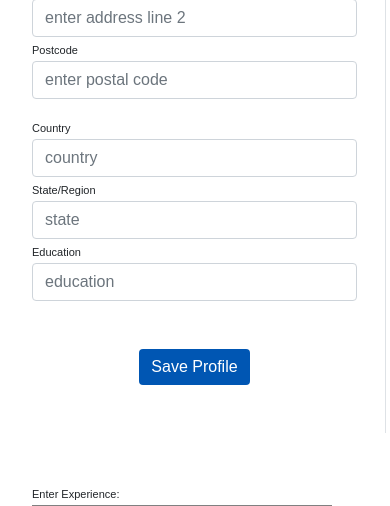
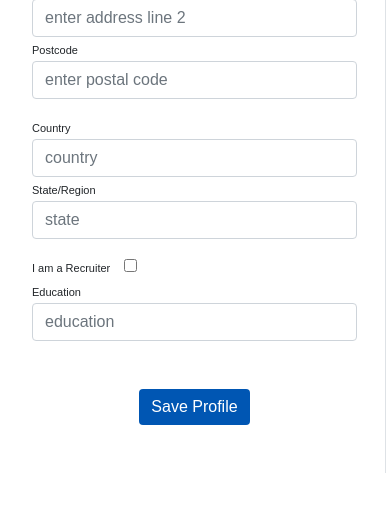
Before and after one commit to chinhegde/Cloud-native-Microservices-for-Job-Portal, a Flask app: template templates/user-registration.html in a window 390 px wide. Shown: the part 815-1321 px from the top of the page. Run offline with Flask 3, Linux system fonts and the light colour scheme; the template is opened without the code that fills it, so the values that code supplies are empty; parts of the project's set-up code (start-up, migrations or seed data) failed here and were passed over; some libraries are stand-ins or nearby versions.

Commit message:
Added recruiter

```diff
--- a/app.py
+++ b/app.py
@@ -142,6 +142,7 @@
     education = request.form.get('education')
     experience = request.form.get('experience')
     skills = request.form.get('skills')
+    recruiter = request.form.get('recruiter')
 
     db_response = userTable.put_item(
         Item={
@@ -157,7 +158,8 @@
             'state': str(state),
             'education': str(education),
             'experience': str(experience),
-            'skills': str(skills)
+            'skills': str(skills),
+            'recruiter': bool(recruiter)
         })
 
     return redirect('/search')
--- a/templates/user-registration.html
+++ b/templates/user-registration.html
@@ -105,6 +105,9 @@
                             <div class="col-md-6"><label class="labels">Country</label><input type="text" class="form-control" placeholder="country" id="country" name="country" value=""></div>
                             <div class="col-md-6"><label class="labels">State/Region</label><input type="text" class="form-control" value="" placeholder="state" id="state" name="state"></div>
                         </div>
+                        <div class="row mt-3">
+                            <div class="col-md-6"><label class="labels">I am a Recruiter</label> &nbsp; <input type="checkbox" id="recruiter" name="recruiter"></div>
+                        </div>
                         <div class="col-md-12"><label class="labels">Education</label><input type="text" class="form-control" placeholder="education" id="education" name="education" value=""></div>
                         <div class="mt-5 text-center"><button class="btn btn-primary profile-button" type="submit">Save Profile</button></div>
                     </div>
```
